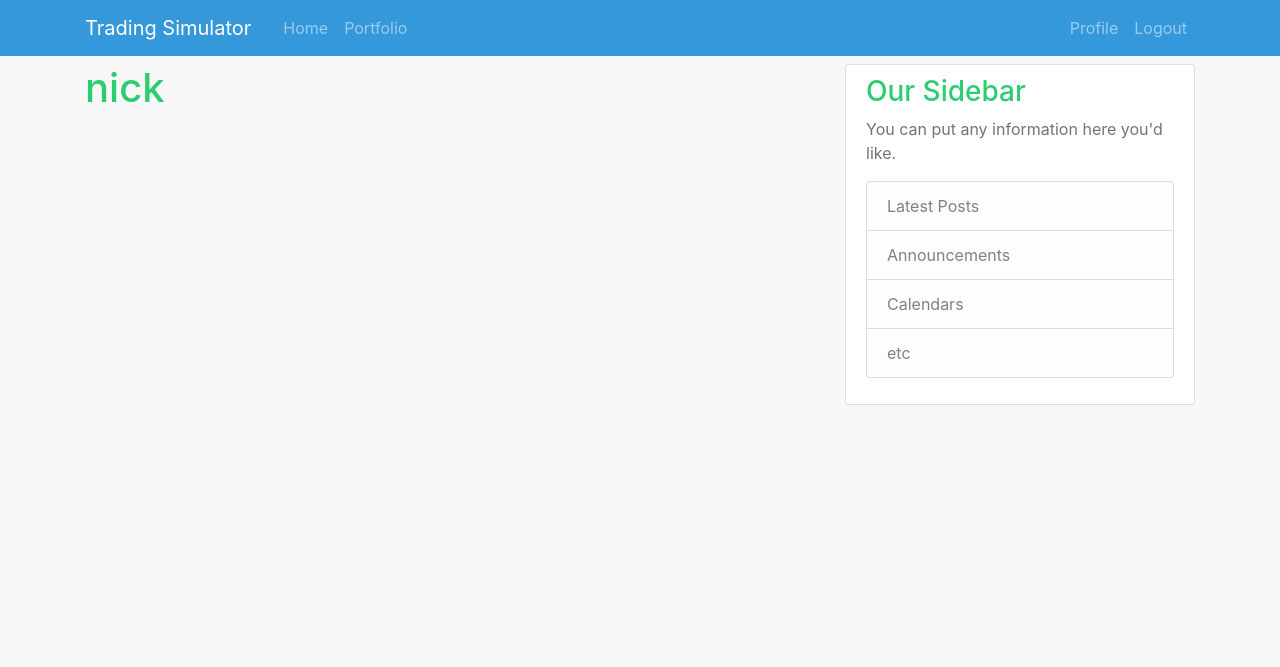
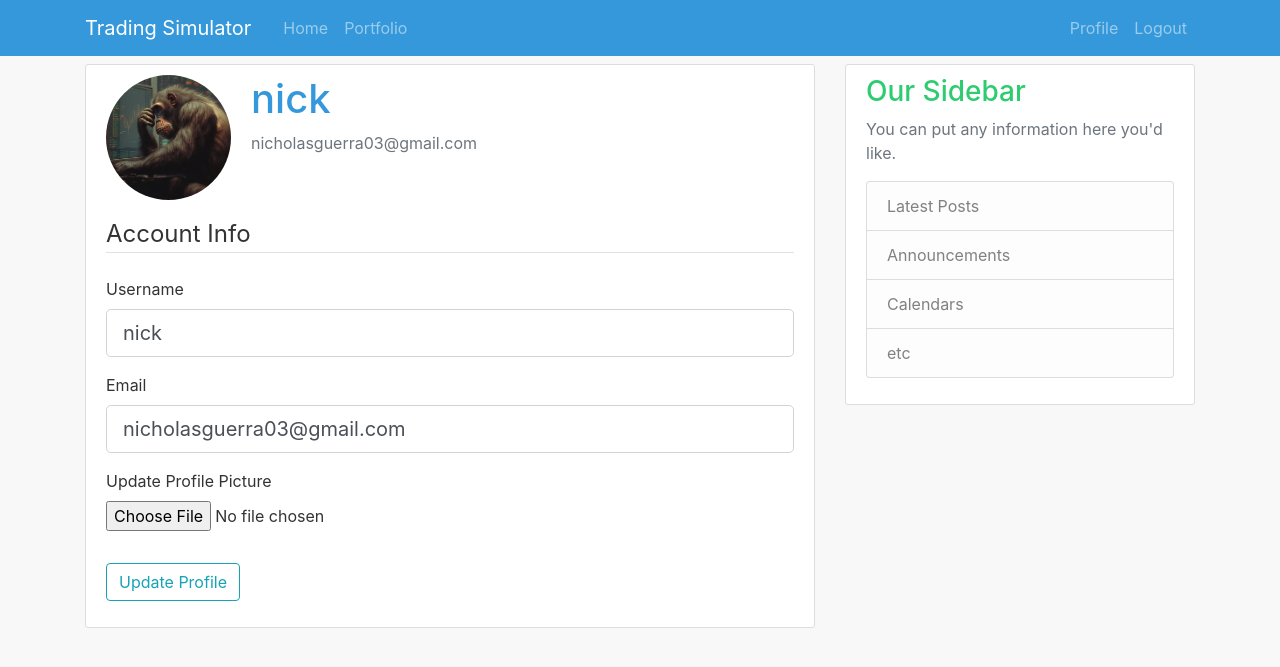
Before and after one commit to guerra0911/stocksimulator, a Flask app: page /profile in a window 1280 px wide. Shown: the top 667 px of the page. Run offline with Flask 3, Linux system fonts and the light colour scheme; a user stored in the database is signed in; some libraries are stand-ins or nearby versions.

Commit message:
Update Profile Form and templates

```diff
--- a/tradingsim/__init__.py
+++ b/tradingsim/__init__.py
@@ -11,6 +11,6 @@ db = SQLAlchemy(app)        #Have an SQL Alchemy Instance called db
 bcrypt = Bcrypt(app)
 login_manager = LoginManager(app)
 login_manager.login_view = 'login'
-login_manager.login_message_category = 'info'
+login_manager.login_message_category = 'info'       #Bootstrap Information Alert Style
 
 from tradingsim import routes       #Avod Circular Import Loop
--- a/tradingsim/forms.py
+++ b/tradingsim/forms.py
@@ -1,4 +1,6 @@
 from flask_wtf import FlaskForm                                         #Flask Add-On for Forms to Login/Register/Validate Accounts
+from flask_wtf.file import FileField, FileAllowed
+from flask_login import current_user
 from wtforms import StringField, PasswordField, SubmitField, BooleanField                          #Class to define Usernames & Passwords
 from wtforms.validators import DataRequired, Length, Email, EqualTo, ValidationError     #Validators/Checks to be accepted to form
 from tradingsim.models import User
@@ -33,3 +35,25 @@ class LoginForm(FlaskForm):
     remember = BooleanField('Remember Me')      #Stay Logged in using Secure Cookies even if Browser Closes
 
     submit = SubmitField('Login')
+
+class UpdateProfileForm(FlaskForm):      #Inherits from flask form
+    username = StringField('Username', validators=[DataRequired(), Length(min=2, max=20)])
+
+    email = StringField('Email', validators=[DataRequired(), Email()])
+
+    profilePic = FileField('Update Profile Picture', validators=[FileAllowed(['jpg','png'])])
+    submit = SubmitField('Update Profile')
+
+    #Check to See if Username Exists Already, ONLY if user changes data
+    def validate_username(self, username):
+        if username.data != current_user.username:                          #As Long as User changes Data, then validate only
+            user = User.query.filter_by(username=username.data).first()     #If query returns a value, it means username already exists in DB
+            if user:
+                raise ValidationError('This Username is Taken. Choose Another.')
+
+    #Check to See if Username Exists Already, Pass in Email entered into form
+    def validate_email(self, email):
+        if email.data != current_user.email:                          #As Long as User changes Data, then validate only
+            user = User.query.filter_by(email=email.data).first()     #If query returns a value, it means username already exists in DB
+            if user:
+                raise ValidationError('This Email is Taken. Choose Another.')
--- a/tradingsim/models.py
+++ b/tradingsim/models.py
@@ -11,7 +11,7 @@ class User(db.Model, UserMixin):
     id = db.Column(db.Integer, primary_key=True)
     username = db.Column(db.String(20), unique=True, nullable=False)
     email = db.Column(db.String(120), unique=True, nullable=False)
-    image_file = db.Column(db.String(20), nullable=False, default = 'default.jpg')
+    image_file = db.Column(db.String(50), nullable=False, default = 'defaultProfilePic.jpg')
     password = db.Column(db.String(60), nullable=False)
     transactions = db.relationship('Transaction', backref='author', lazy=True)
 
--- a/tradingsim/routes.py
+++ b/tradingsim/routes.py
@@ -1,7 +1,7 @@
 from flask import render_template, url_for, flash, redirect, request
 from tradingsim import app, db, bcrypt
 from tradingsim.models import User, Transaction
-from tradingsim.forms import RegistrationForm, LoginForm
+from tradingsim.forms import RegistrationForm, LoginForm, UpdateProfileForm
 from flask_login import login_user, logout_user, current_user, login_required
 
 dummyData = [
@@ -68,7 +68,18 @@ def logout():
     logout_user()
     return redirect(url_for('home'))
 
-@app.route("/profile")
+@app.route("/profile", methods=['GET', 'POST'])
 @login_required
 def profile():
-    return render_template('profile.html',title='Profile')
+    form = UpdateProfileForm()
+    if form.validate_on_submit():                       #If update form is validated and passes checks
+        current_user.username = form.username.data      #Change Username
+        current_user.email = form.email.data            #Change Email
+        db.session.commit()                             #Change Database
+        flash('Account Details Updated', 'success')
+        return redirect(url_for('account'))
+    elif request.method == 'GET':
+        form.username.data = current_user.username      #Fill form with Current Username before they change it
+        form.email.data = current_user.email            #Fill form with Current Email before they change it
+    image_file = url_for('static', filename='profile_pics/' + current_user.image_file)
+    return render_template('profile.html',title='Profile', image_file=image_file, form=form)
--- a/tradingsim/templates/profile.html
+++ b/tradingsim/templates/profile.html
@@ -1,4 +1,58 @@
 {% extends "layout.html" %}
 {% block content %}
-    <h1>{{ current_user.username }}</h1>
+    <div class="content-section">
+        <div class="media">
+        <img class="rounded-circle account-img" src="{{ image_file }}">
+        <div class="media-body">
+            <h2 class="account-heading">{{current_user.username}}</h2>
+            <p class="text-secondary">{{current_user.email}}</p>
+        </div>
+        </div>
+        <form method="POST" action="" enctype="multipart/form-data">      <!-- Form Style, with Post Method, enc makes the error display readable and not crazy codes-->
+            {{ form.hidden_tag() }}             <!-- CSRF Token, Helps Protect from Attacks-->
+            <fieldset class="form-group">           <!-- Bootstrap Style Container-->
+                <legend class="border-bottom mb-4">Account Info</legend>
+                <div class="form-group">                                            <!-- Bootstrap Style Container-->
+                    {{ form.username.label(class="form-control-label") }}               <!-- Prints out Label of Username Field, Bootstrap-->
+
+                    {% if form.username.errors %}                                               <!-- If Errors -->
+                        {{ form.username(class="form-control form-control-lg is-invalid") }}    <!-- Prints out Label of Invalid Field, Bootstrap-->
+                        <div class="invalid-feedback">                                          <!-- Bootstrap Style Class-->
+                            {% for error in form.username.errors %}                             <!-- Iterate over Errors-->
+                                <span>{{ error }}</span>                                        <!-- Output all Errors Messages over a Span-->
+                            {% endfor %}
+                        </div>
+                    {% else %}
+                        {{ form.username(class="form-control form-control-lg") }}     <!-- When No Errors (Initial State) show User Input of Username Field, Bootstrap-->
+                    {% endif %}
+                </div>
+                <div class="form-group">
+                    {{ form.email.label(class="form-control-label") }}                  <!-- Prints out Label of Email Field, Bootstrap-->
+
+                    {% if form.email.errors %}                                               <!-- If Errors -->
+                        {{ form.email(class="form-control form-control-lg is-invalid") }}    <!-- Prints out Label of Invalid Field, Bootstrap-->
+                        <div class="invalid-feedback">                                          <!-- Bootstrap Style Class-->
+                            {% for error in form.email.errors %}                                     <!-- Iterate over Errors-->
+                                <span>{{ error }}</span>                                        <!-- Output all Errors Messages over a Span-->
+                            {% endfor %}
+                        </div>
+                    {% else %}
+                        {{ form.email(class="form-control form-control-lg") }}     <!-- When No Errors (Initial State) show User Input of Username Field, Bootstrap-->
+                    {% endif %}
+                </div>
+                <div class="form-group">
+                    {{ form.profilePic.label() }}                       <!-- Prints out Label of Email Field, Bootstrap-->
+                    {{ form.profilePic(class="form-control-file") }}    <!-- Accept a File Field-->
+                    {% if form.profilePic.errors %}
+                        {% for error in form.profilePic.errors %}                                     <!-- Iterate over Errors-->
+                            <span class="text-danger">{{ error }}</span> </br>                                       <!-- Output all Errors Messages over a Span-->
+                        {% endfor %}
+                    {% endif %}
+                </div>
+            </fieldset>
+            <div class="form-group">
+                {{ form.submit(class="btn btn-outline-info") }}
+            </div>
+        </form>
+    </div>
 {% endblock content%}
```
Also changed, not shown: tradingsim/static/profile_pics/default.jpg (added).
